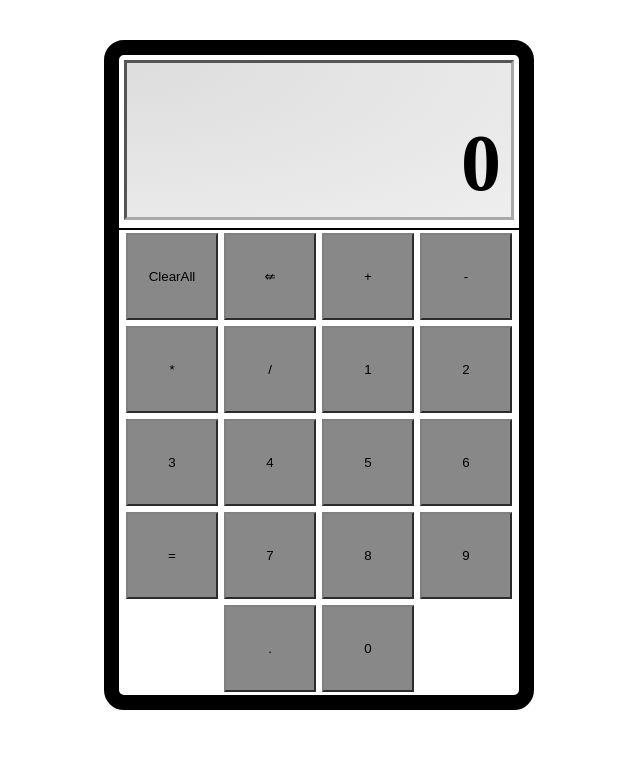
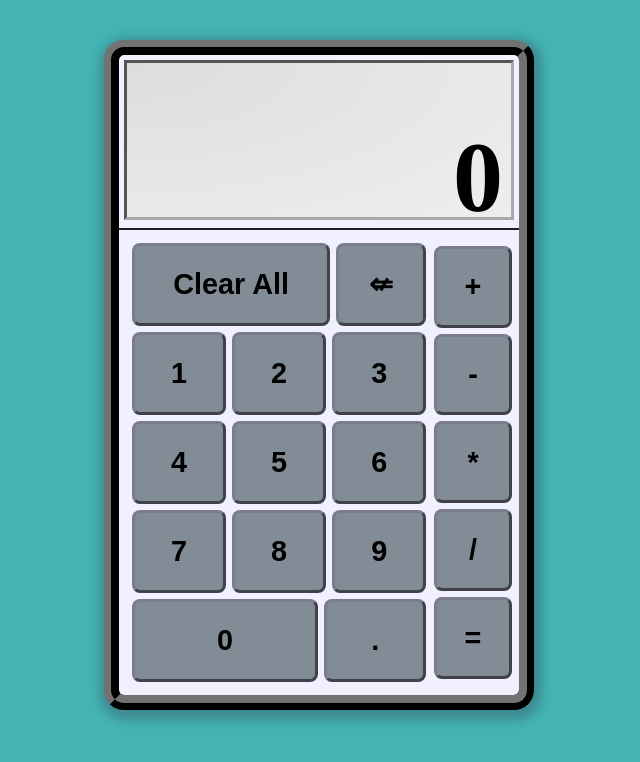
Before and after one commit to aaronRhodebeck/FCCJavascriptCalculator, a React app: page / in a window 1280 px wide. Shown: the whole page, without its empty margins (321-961 px from the left). Built offline with nearby package versions, Linux system fonts and the light colour scheme.

Commit message:
WIP working on button layout

```diff
--- a/app/containers/Main.js
+++ b/app/containers/Main.js
@@ -1,6 +1,15 @@
 import React from 'react';
 import DisplayContainer from './DisplayContainer';
-import { CalcButton, Calculator, ButtonArea } from '../layout/DisplayComponents';
+import {
+  CalcButton,
+  Calculator,
+  ButtonArea,
+  ClearAllButton,
+  ClearRow,
+  OperatorsColumn,
+  DigitsArea,
+  ZeroButton,
+} from '../layout/DisplayComponents';
 
 class Main extends React.Component {
   constructor(props) {
@@ -73,24 +82,30 @@
       <Calculator>
         <DisplayContainer formula={formula} mainNumber={mainNumber} />
         <ButtonArea>
-          <CalcButton onClick={clearAll}>ClearAll</CalcButton>
+          <ClearRow>
+            <ClearAllButton onClick={clearAll}>Clear All</ClearAllButton>
             <CalcButton onClick={backspace}>&#x21CD;</CalcButton>
+          </ClearRow>
+          <OperatorsColumn>
             <CalcButton onClick={() => operatorWasPressed('+')}>+</CalcButton>
             <CalcButton onClick={() => operatorWasPressed('-')}>-</CalcButton>
             <CalcButton onClick={() => operatorWasPressed('*')}>*</CalcButton>
             <CalcButton onClick={() => operatorWasPressed('/')}>/</CalcButton>
+            <CalcButton onClick={equalsWasPressed}>=</CalcButton>
+          </OperatorsColumn>
+          <DigitsArea>
             <CalcButton onClick={() => digitWasPressed('1')}>1</CalcButton>
             <CalcButton onClick={() => digitWasPressed('2')}>2</CalcButton>
             <CalcButton onClick={() => digitWasPressed('3')}>3</CalcButton>
             <CalcButton onClick={() => digitWasPressed('4')}>4</CalcButton>
             <CalcButton onClick={() => digitWasPressed('5')}>5</CalcButton>
             <CalcButton onClick={() => digitWasPressed('6')}>6</CalcButton>
-          <CalcButton onClick={equalsWasPressed}>=</CalcButton>
             <CalcButton onClick={() => digitWasPressed('7')}>7</CalcButton>
             <CalcButton onClick={() => digitWasPressed('8')}>8</CalcButton>
             <CalcButton onClick={() => digitWasPressed('9')}>9</CalcButton>
+            <ZeroButton onClick={() => digitWasPressed('0')}>0</ZeroButton>
             <CalcButton onClick={periodWasPressed}>.</CalcButton>
-          <CalcButton onClick={() => digitWasPressed('0')}>0</CalcButton>
+          </DigitsArea>
         </ButtonArea>
       </Calculator>
     );
--- a/app/index.html
+++ b/app/index.html
@@ -8,7 +8,7 @@
     <title>Aaron's Calculator</title>
 </head>
 
-<body style="margin: 0;">
+<body style="margin: 0; background: rgb(67, 179, 179);">
     <div id="app"></div>
 </body>
 
--- a/app/layout/DisplayComponents.js
+++ b/app/layout/DisplayComponents.js
@@ -1,42 +1,31 @@
 import styled from 'styled-components';
+
+const colors = {
+  black: 'rgb(30, 30, 30)',
+};
 
 // Outer structure of the calculator
 export const Calculator = styled.div`
   margin: auto;
   margin-top: 5vh;
-  border-style: solid;
+  border-style: ridge;
   border-radius: 20px;
   border-width: 15px;
+  border-color: ${colors.black};
   height: 80vh;
   width: 50vh;
   position: relative;
+  min-height: 500px;
+  min-width: 312px;
+  background: rgb(240, 240, 255);
+  box-shadow: 2px 4px 10px 6px rgba(50, 50, 70, 0.3);
+
+  /* Set all children to have their size set to
+    the outside of borders and margins */
   * {
     -webkit-box-sizing: border-box;
     -moz-box-sizing: border-box;
     box-sizing: border-box;
-  }
-`;
-
-export const ButtonArea = styled.div`
-  border-top: 2px solid black;
-  height: 73%;
-  width: 100%;
-  display: flex;
-  flex-wrap: wrap;
-  justify-content: center;
-  position: absolute;
-  bottom: 0;
-`;
-
-export const CalcButton = styled.button`
-  margin: 3px;
-  min-width: 23%;
-  border: 2px outset gray;
-  outline: none;
-  background: #888;
-
-  &:active {
-    border: 2px inset gray;
   }
 `;
 
@@ -47,23 +36,90 @@
   background: radial-gradient(at top left, #ddd, #eee);
   position: relative;
   overflow: hidden;
+  font-size: 5vh;
+  color: black;
+  @media (max-height: 640px) {
+    font-size: 29px;
+  }
 `;
 
 export const DisplayResult = styled.p`
-  color: black;
   font-weight: bold;
-  font-size: 10vmin;
+  font-size: 2.5em;
   position: absolute;
-  bottom: 5%;
-  right: 10px;
+  bottom: 3%;
+  right: 8px;
   margin: 0;
+  line-height: 70%;
 `;
 
 export const DisplayFormula = styled.p`
-  color: black;
-  font-size: 4vmin;
+  font-size: 1em;
   position: absolute;
   top: 5%;
   right: 10px;
   margin: 0;
 `;
+export const ButtonArea = styled.div`
+  border-top: 2px solid ${colors.black};
+  height: 73%;
+  width: 100%;
+  display: flex;
+  position: absolute;
+  bottom: 0;
+  flex-direction: column;
+  padding: 10px;
+`;
+
+export const ClearRow = styled.div`
+  display: flex;
+  width: 79%;
+  height: 20%;
+  justify-content: center;
+`;
+
+export const OperatorsColumn = styled.div`
+  top: 10%;
+  right: 1%;
+  display: flex;
+  flex-direction: column;
+  position: absolute;
+  width: 21%;
+  height: 80%;
+  justify-content: center;
+`;
+
+export const DigitsArea = styled.div`
+  bottom: 0px;
+  left: 0px;
+  display: flex;
+  flex-wrap: wrap;
+  justify-content: center;
+  width: 79%;
+  height: 80%;
+`;
+
+export const CalcButton = styled.button`
+  margin: 3px;
+  min-width: 30%;
+  min-height: 22%;
+  border: 3px outset rgba(120, 120, 140, 0.8);
+  border-radius: 8px;
+  outline: none;
+  background: rgb(130, 140, 150);
+  font-weight: bold;
+  font-family: sans-serif;
+  font-size: 1.8em;
+  flex: 1 1 auto;
+
+  &:active {
+    border: 3px inset rgb(50, 50, 70);
+  }
+`;
+
+export const ClearAllButton = styled(CalcButton)`
+  white-space: nowrap;
+  flex: 2 1 auto;
+`;
+
+export const ZeroButton = styled(CalcButton)`flex: 2 1 auto;`;
```
Lines whose indentation alone changed are shown as unchanged.
